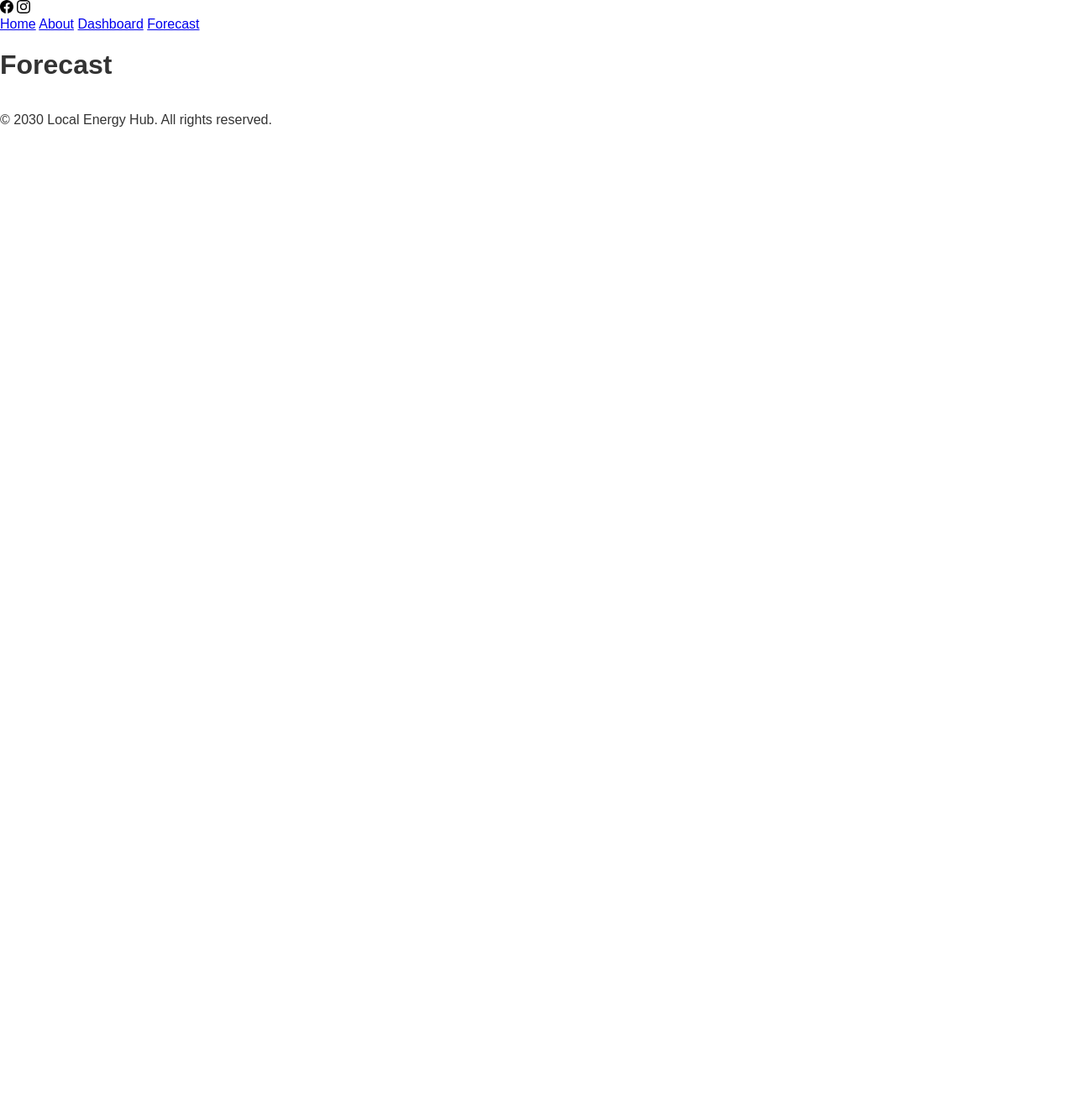
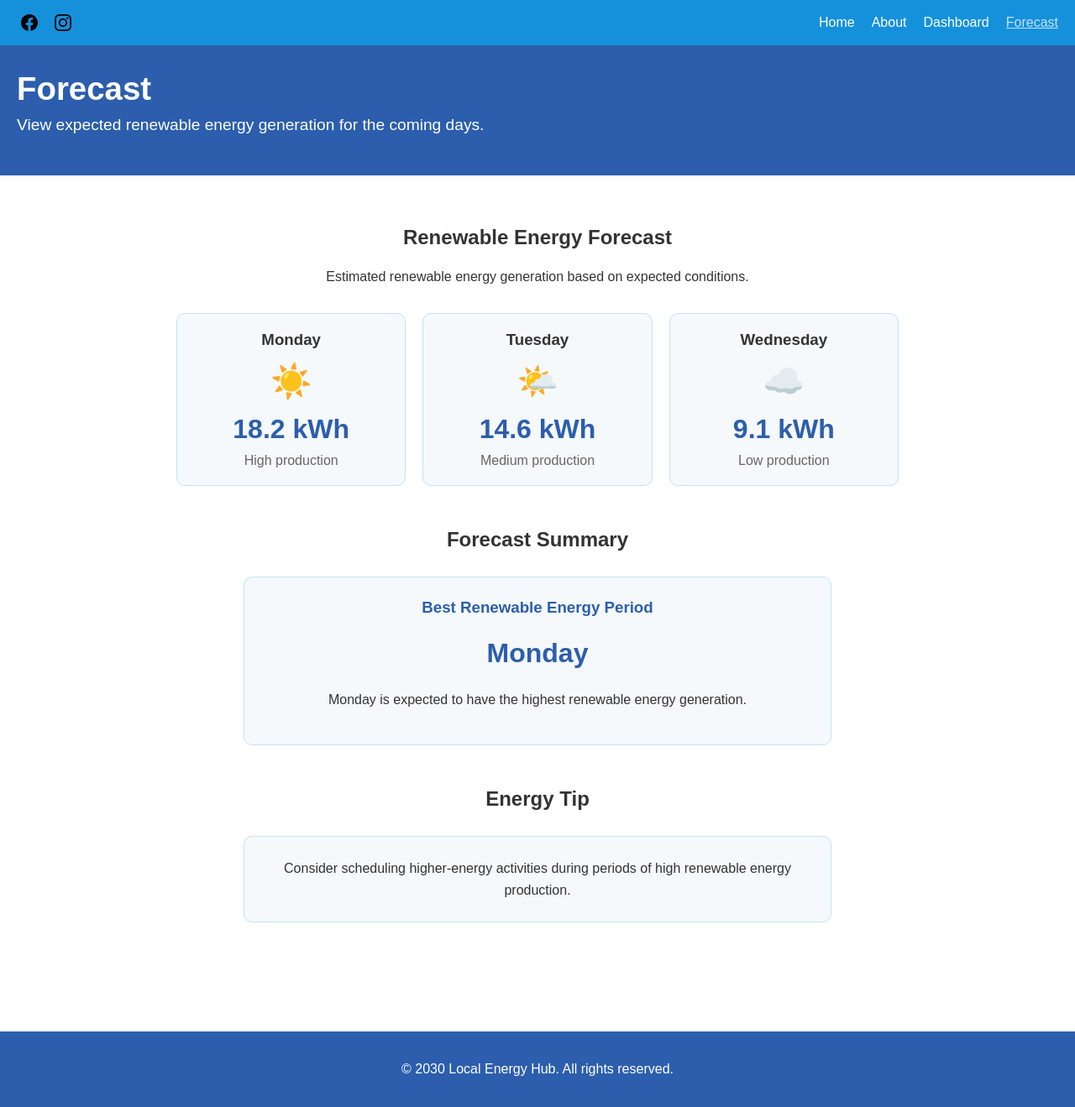
Before and after one commit to GGiak2003/Local-Energy-Hub, a plain HTML site: page forecast.html in a window 1280 px wide. Shown: the whole page at 84% size. Before the commit the page ends 800 px from the top, so only its background shows below. Drawn offline with Linux system fonts and the light colour scheme.

Commit message:
Refactor CSS, 'forecast.html'.

```diff
--- a/css/style.css
+++ b/css/style.css
@@ -24,7 +24,7 @@ body {
 
 
 /* --------------------------------------------------
-   HEADER
+   SHARED HEADER
 -------------------------------------------------- */
 
 .site-header {
@@ -87,7 +87,6 @@ body {
 .navigation-menu a:hover,
 .navigation-menu a.nav-active {
     color: #C4E2F5;
-
     text-decoration: underline;
 }
 
@@ -105,8 +104,6 @@ body {
 
 .page-subtitle {
     margin-top: 10px;
-    margin-bottom: 0;
-
     font-size: 1.2em;
 }
 
@@ -118,8 +115,8 @@ body {
 .main-content {
     flex: 1;
 
+    max-width: 900px;
     width: 100%;
-    max-width: 900px;
 
     margin: 40px auto;
     padding: 0 20px;
@@ -127,7 +124,7 @@ body {
 
 
 /* --------------------------------------------------
-   SHARED SECTIONS
+   SHARED CONTENT
 -------------------------------------------------- */
 
 .content-section {
@@ -135,9 +132,8 @@ body {
 }
 
 .section-title {
+    text-align: center;
     margin-bottom: 20px;
-
-    text-align: center;
 }
 
 .section-text {
@@ -315,7 +311,7 @@ body {
 }
 
 
-/* Chart */
+/* Chart Placeholder */
 
 .chart-placeholder {
     min-height: 250px;
@@ -343,7 +339,118 @@ body {
    FORECAST PAGE
 -------------------------------------------------- */
 
-/* Forecast styles will go here later. */
+.forecast-section {
+    margin-bottom: 50px;
+}
+
+
+/* Forecast Cards */
+
+.forecast-cards {
+    display: flex;
+    gap: 20px;
+
+    margin-top: 30px;
+}
+
+.forecast-card {
+    flex: 1;
+
+    padding: 20px;
+
+    background-color: #F5F9FC;
+
+    border: 1px solid #C4E2F5;
+    border-radius: 10px;
+
+    text-align: center;
+}
+
+.forecast-day {
+    margin-top: 0;
+    margin-bottom: 15px;
+}
+
+.forecast-icon {
+    margin: 15px 0;
+
+    font-size: 2.5em;
+}
+
+.forecast-value {
+    margin: 0;
+
+    color: #2C5EAD;
+
+    font-size: 2em;
+    font-weight: bold;
+}
+
+.forecast-level {
+    margin-top: 10px;
+    margin-bottom: 0;
+
+    color: #666;
+}
+
+
+/* Forecast Summary */
+
+.forecast-summary {
+    max-width: 700px;
+
+    margin: 30px auto 0;
+    padding: 25px;
+
+    background-color: #F5F9FC;
+
+    border: 1px solid #C4E2F5;
+    border-radius: 10px;
+
+    text-align: center;
+}
+
+.forecast-summary h3 {
+    margin-top: 0;
+
+    color: #2C5EAD;
+}
+
+.forecast-summary p {
+    line-height: 1.6;
+}
+
+.forecast-summary-value {
+    margin: 15px 0;
+
+    color: #2C5EAD;
+
+    font-size: 2em;
+    font-weight: bold;
+}
+
+
+/* Energy Tip */
+
+.energy-tip {
+    max-width: 700px;
+
+    margin: 30px auto 0;
+    padding: 25px;
+
+    background-color: #F5F9FC;
+
+    border: 1px solid #C4E2F5;
+    border-radius: 10px;
+
+    text-align: center;
+}
+
+.energy-tip p {
+    margin: 0;
+
+    line-height: 1.6;
+}
 
 
 /* --------------------------------------------------
@@ -362,10 +469,6 @@ body {
     text-align: center;
 }
 
-.site-footer p {
-    margin: 0;
-}
-
 
 /* --------------------------------------------------
    SPACER
--- a/forecast.html
+++ b/forecast.html
@@ -1,41 +1,204 @@
 <!DOCTYPE html>
 <html lang="en">
+
 <head>
     <meta charset="UTF-8">
     <title>Forecast - Local Energy Hub</title>
+
     <link rel="stylesheet" href="css/style.css">
 </head>
 
 <body>
-        <header id="forecastHeader">
 
-            <div class="headerTopBar">
-                <div id="forecastSocialIcons">
-                    <img class="socialIcon" src="images/icons/facebook.svg" alt="facebook">
-                    <img class="socialIcon" src="images/icons/instagram.svg" alt="instagram">
+    <!-- HEADER -->
+    <header class="site-header">
+
+        <div class="header-top-bar">
+
+            <div class="social-icons">
+                <img
+                    class="social-icon"
+                    src="images/icons/facebook.svg"
+                    alt="Facebook"
+                >
+
+                <img
+                    class="social-icon"
+                    src="images/icons/instagram.svg"
+                    alt="Instagram"
+                >
             </div>
 
-                <nav id="forecastNavigationMenu">
+            <nav class="navigation-menu">
                 <a href="index.html">Home</a>
                 <a href="about.html">About</a>
                 <a href="dashboard.html">Dashboard</a>
-                    <a href="forecast.html" class="navActive">Forecast</a>
+                <a href="forecast.html" class="nav-active">Forecast</a>
             </nav>
+
         </div>
 
-            <div class="headerContent">
-                <h1 id="forecastTitle">Forecast</h1>
+        <div class="header-content">
+
+            <h1 class="page-title">
+                Forecast
+            </h1>
+
+            <p class="page-subtitle">
+                View expected renewable energy generation
+                for the coming days.
+            </p>
+
         </div>
 
     </header>
 
-        <main>
+
+    <!-- MAIN CONTENT -->
+    <main class="main-content">
+
+        <!-- FORECAST OVERVIEW -->
+        <section class="forecast-section">
+
+            <h2 class="section-title">
+                Renewable Energy Forecast
+            </h2>
+
+            <p class="section-text">
+                Estimated renewable energy generation
+                based on expected conditions.
+            </p>
+
+
+            <!-- FORECAST CARDS -->
+            <div class="forecast-cards">
+
+                <article class="forecast-card">
+
+                    <h3 class="forecast-day">
+                        Monday
+                    </h3>
+
+                    <p class="forecast-icon">
+                        ☀️
+                    </p>
+
+                    <p class="forecast-value">
+                        18.2 kWh
+                    </p>
+
+                    <p class="forecast-level">
+                        High production
+                    </p>
+
+                </article>
+
+
+                <article class="forecast-card">
+
+                    <h3 class="forecast-day">
+                        Tuesday
+                    </h3>
+
+                    <p class="forecast-icon">
+                        🌤️
+                    </p>
+
+                    <p class="forecast-value">
+                        14.6 kWh
+                    </p>
+
+                    <p class="forecast-level">
+                        Medium production
+                    </p>
+
+                </article>
+
+
+                <article class="forecast-card">
+
+                    <h3 class="forecast-day">
+                        Wednesday
+                    </h3>
+
+                    <p class="forecast-icon">
+                        ☁️
+                    </p>
+
+                    <p class="forecast-value">
+                        9.1 kWh
+                    </p>
+
+                    <p class="forecast-level">
+                        Low production
+                    </p>
+
+                </article>
+
+            </div>
+
+        </section>
+
+
+        <!-- FORECAST SUMMARY -->
+        <section class="forecast-section">
+
+            <h2 class="section-title">
+                Forecast Summary
+            </h2>
+
+            <div class="forecast-summary">
+
+                <h3>
+                    Best Renewable Energy Period
+                </h3>
+
+                <p class="forecast-summary-value">
+                    Monday
+                </p>
+
+                <p>
+                    Monday is expected to have the highest
+                    renewable energy generation.
+                </p>
+
+            </div>
+
+        </section>
+
+
+        <!-- ENERGY TIP -->
+        <section class="forecast-section">
+
+            <h2 class="section-title">
+                Energy Tip
+            </h2>
+
+            <div class="energy-tip">
+
+                <p>
+                    Consider scheduling higher-energy activities
+                    during periods of high renewable energy
+                    production.
+                </p>
+
+            </div>
+
+        </section>
 
     </main>
 
-        <footer id="forecastFooter">
-            <p>&copy; 2030 Local Energy Hub. All rights reserved.</p>
+
+    <!-- FOOTER -->
+    <footer class="site-footer">
+
+        <p>
+            &copy; 2030 Local Energy Hub.
+            All rights reserved.
+        </p>
+
     </footer>
 
 </body>
+
 </html>
```
Lines whose indentation alone changed are shown as unchanged.
